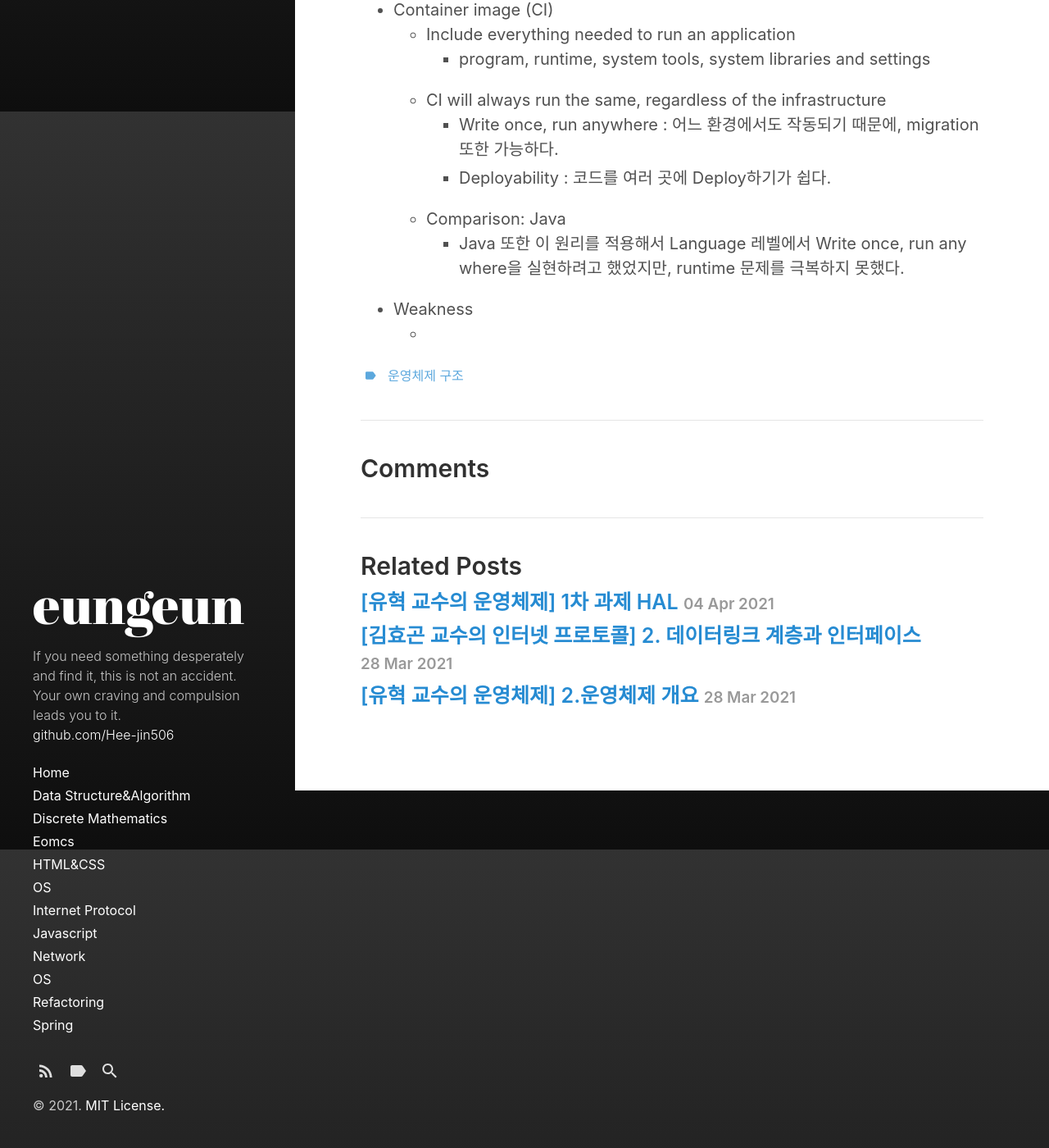
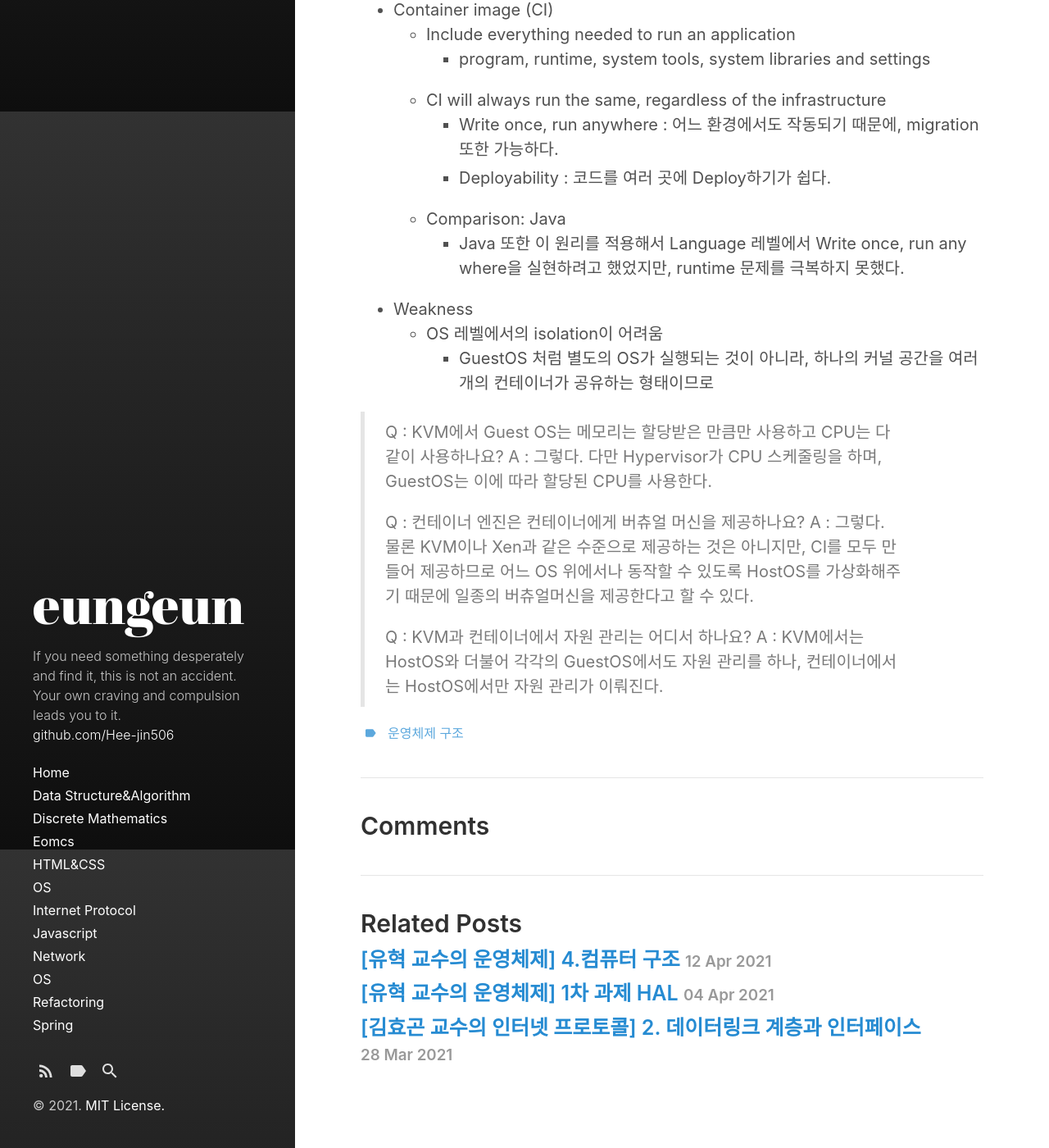
Before and after one commit to Hee-jin506/Hee-jin506.github.io, a Jekyll site: the page built from _posts/2021-04-04-OS-3.md, in a window 1280 px wide and 1400 px high, scrolled down 27764 px. Shown: the whole window at 82% size. Built offline with Jekyll 4.4.1, drawn with Linux system fonts in a browser that asks for light colours.

Commit message:
2021-04-12

```diff
--- a/_posts/2021-04-04-OS-3.md
+++ b/_posts/2021-04-04-OS-3.md
@@ -478,4 +478,14 @@ Xen이 상당한 센세이션을 불러일으켰음에도 불구하 여전히
   - Comparison: Java
     - Java 또한 이 원리를 적용해서 Language 레벨에서 Write once, run any where을 실현하려고 했었지만,  runtime 문제를 극복하지 못했다.
 - Weakness
-  -
+  - OS 레벨에서의 isolation이 어려움
+    - GuestOS 처럼 별도의 OS가 실행되는 것이 아니라, 하나의 커널 공간을 여러 개의 컨테이너가 공유하는 형태이므로
+
+> Q : KVM에서 Guest OS는 메모리는 할당받은 만큼만 사용하고 CPU는 다 같이 사용하나요?
+> A : 그렇다. 다만 Hypervisor가 CPU 스케줄링을 하며, GuestOS는 이에 따라 할당된 CPU를 사용한다.
+>
+> Q : 컨테이너 엔진은 컨테이너에게 버츄얼 머신을 제공하나요?
+> A : 그렇다. 물론 KVM이나 Xen과 같은 수준으로 제공하는 것은 아니지만, CI를 모두 만들어 제공하므로 어느 OS 위에서나 동작할 수 있도록 HostOS를 가상화해주기 때문에 일종의 버츄얼머신을 제공한다고 할 수 있다.
+>
+> Q : KVM과 컨테이너에서 자원 관리는 어디서 하나요?
+> A : KVM에서는 HostOS와 더불어 각각의 GuestOS에서도 자원 관리를 하나, 컨테이너에서는 HostOS에서만 자원 관리가 이뤄진다.
--- /dev/null
+++ b/_posts/2021-04-12-OS-4.md
@@ -0,0 +1,92 @@
+---
+layout: post
+title: "[유혁 교수의 운영체제] 4.컴퓨터 구조"
+categories:
+  - OS
+tags:
+  - 컴퓨터 구조
+---
+
+# 컴퓨터 구조
+
+### 이 장의 목표
+
+- 운영체제에서 알아야 할 HW 이슈 정리
+  - 컴퓨터 시스템의 전체적인 구성
+  - 장치의 성능 비교
+  - I/O의 동작원리
+
+### 버스 구조
+
+- 단일 버스 - 초창기 컴퓨터
+  - 시스템 버스에 여러가지 디바이스들이 연결
+    - 버스 : High speed serial connection
+    - CPU, Memory, I/O의 속도가 비슷했던 초창기에 사용
+  -  CPU, Memory, I/O의 속도 격차 증가 -> 병목 현상 발생
+
+![]({{site.url}}/assets/images/64.png)
+
+### 장치의 속도 비교
+
+- 속도 격차
+  - CPU > Memory >> I/O 로 속도의 격차가 커짐
+    - CPU와 메모리 속도: GHz vs usec
+      - CPU는 0.5nsec 정도의 속도로 동작
+      - 메모리는 usec 정도의 속도로 동작하며, 서버용 하드웨어는 몇십 nsec으로 동작하기도 함
+    - 메모리와 disk: usec vs msec
+      - disk는 msec 속도로 동작 (CPU와 약 100만 배의 차이)
+    - Disk와 네트워크
+      - 네트워크는 1bit를 보낼때마다 걸리는 시간 기준
+    - I/O 장치 - CD, Keyboard
+      - 특정 단위(1Mb)를 읽고 쓰는 데 걸리는 시간 기준
+  - 이로 인한 병목현상 발생
+    - 여러 격차의 속도를 갖는 것들이 하나의 경로를 통해 다닌다면, 전체적인 속도는 가장 느린 것의 속도에 맞춰짐
+
+> usec(Microsecond) vs msec(Millisecond) vs nsec(Nanosecond) vs GHz
+>
+> - 1000usec = 1msec = 0.001sec
+> - 1e-9nsec = 1usec
+> - 1Hz : 1초에 1한번 진동
+> - 1GHz = 1,000,000,000Hz (1초에 10억번 진동)
+> - 1GHz = 1/1,000,000,000sec = 0.00000001sec = 0.01usec
+
+### Bottleneck
+
+- 병목현상
+  - 같은 버스에 연결된 디바이스들 간의 속도 차이로 인해 발생
+  - 빠른 디바이스가 처리하는 양 만큼을 느린 디바이스가 처리하지 못함
+    -> 빠른 디바이스 stall (기다려야 함)
+  - 전체 시스템 속도는 느린 디바이스의 속도로 제한됨
+  - ex) CPU는 초당 5 단위의 일을 처리할 수 있지만 메모리가 초당 3 단위의 일만을 전달해 줄 수 있다고 할 때, 전체적인 시스템 속도는 메모리의 속도로 제한된다.
+
+### 버스 이중화
+
+- 계층적 버스 구성 (2tier)
+  - System Bus와 I/O 버스 두 계층으로 분리
+    - 유명한 I/O 버스 : SCSI, PCI 버스...
+    - System Bus는 I/O 버스에 비해 유명한 것들이 없는데, 회사마다 Secure specific하기 때문이다. 그에 비해 I/O 버스는 이름이 알려지거나 표준화되어있는 이유는 다양한 종류의 CPU 같은 디바이스들과 호환이 되어야하기 때문이다.
+    - 버스를 둘로 분리함으로써 CPU와 Memory가 I/O 디바이스를 기다리는 일을 방지한다.
+    - System Bus와 I/O 버스를 연결해주는 것은 Bridge Bus Interface이다.
+      - I/O Device에서 Memory로 데이터를 보낼 때, I/O Bus를 거친 데이터가 Bridge 측에서 대기하다가 때가 되면 System Bus를 통해 Memory로 보낸다.
+  - 속도 격차로 인한 병목 현상 해결
+  - 접근 빈도가 적고, 처리 속도가 느린 장치들은 시스템 버스에 직접 연결하지 않음(I/O 버스를 거쳐 연결됨) -> stall 방지
+
+![]({{site.url}}/assets/images/65.png)
+
+### 이벤트 처리 기법 : Interrupt
+
+- 비동기적 이벤트를 처리하기 위한 기법
+  - 비동기적 이벤트를 쉽게 표현하면, 특정 프로세스의 수행 순서와 상관없는 시점에서 이벤트가 독립적으로 발생하는 것을 말한다.
+  - 예: 네트워크 패킷 도착 이벤트, I/O 요청
+  - 하드웨어 레벨에서 Interrupt를 발생시켜야 한다. 이 때 발생된 Interrupt를 CPU는 반드시 처리해줘야 한다.
+
+- 인터럽트 처리 순서
+  1. 현재 실행 상태(state)를 저장
+  2. ISR(interrupt service routine)로 점프
+  3. 저장한 실행 상태(state)를 복원
+  4. 인터럽트로 중단된 시점부터 다시 시작
+- 인터럽트에는 우선순위가 있으며, H/W 장치마다 다르게 설정됨
+- Note
+  - ISR은 짧아야 함
+    - 너무 길면 다른 인터럽트들이 제시간에 처리되지 못함
+    - Timesharing 역시 timer interrupt의 도움으로 가능하게 됨
```
Also changed, not shown: assets/images/64.png (added), assets/images/65.png (added).
